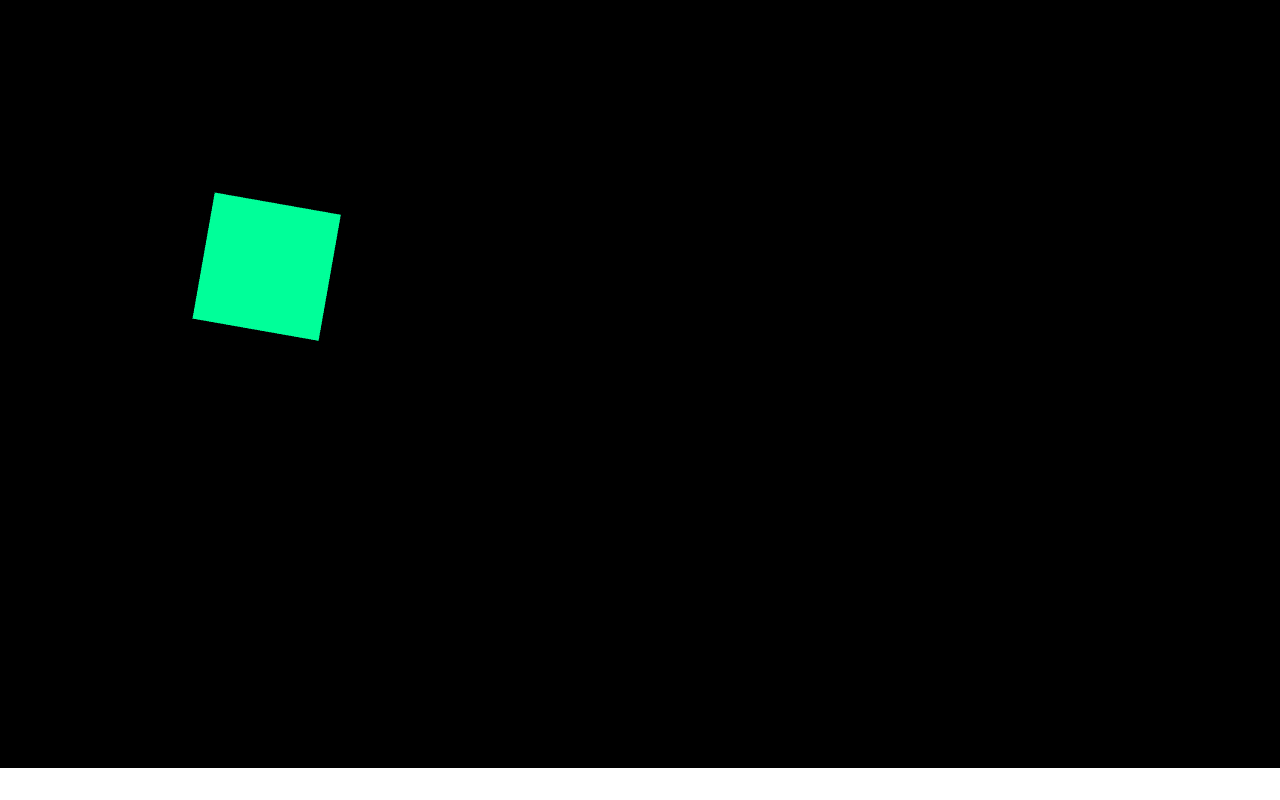
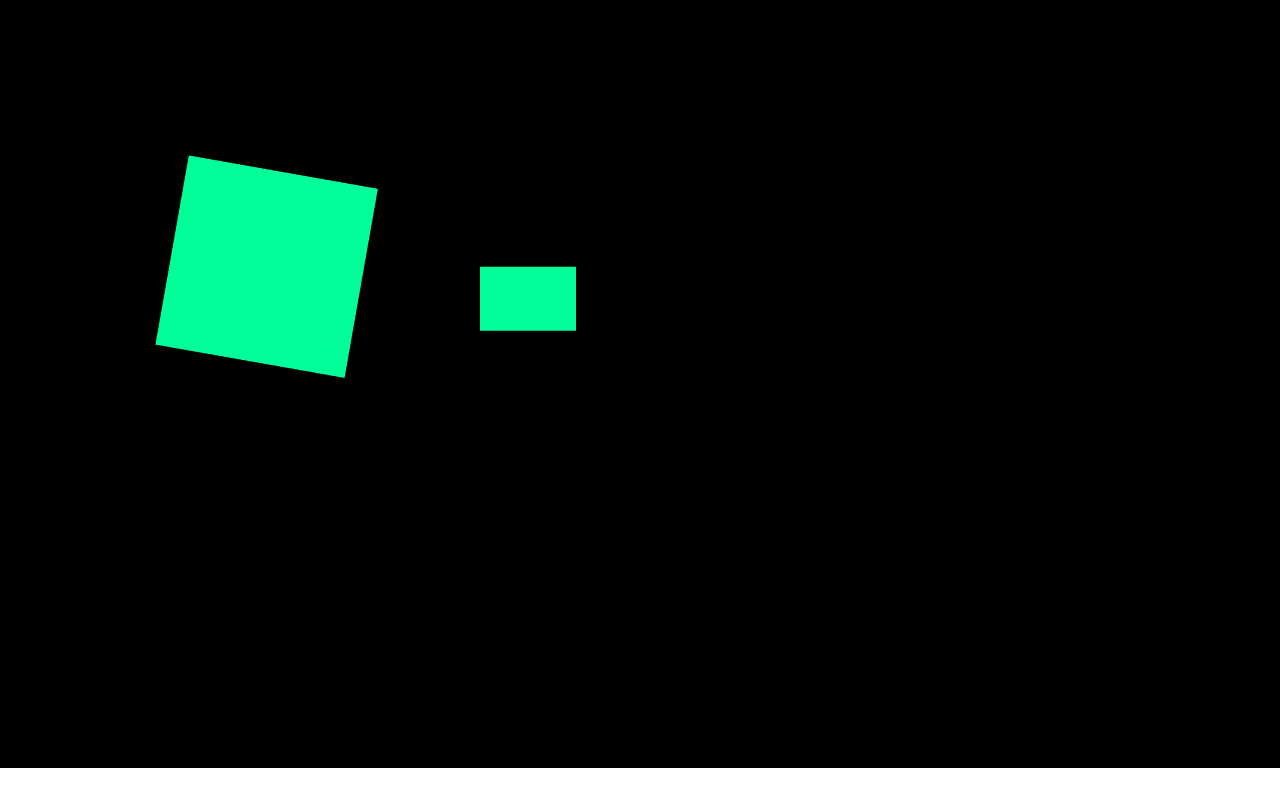
Before and after one commit to Xesin/XEngine, a plain HTML site: page index.html in a window 1280 px wide. Drawn offline with Linux system fonts and the light colour scheme.

Commit message:
Created Shader object to handle all the shader things

```diff
--- a/index.html
+++ b/index.html
@@ -30,6 +30,9 @@
         <script type="text/javascript" src="js/input/inputManager.js"></script>
         <script type="text/javascript" src="js/physics/physEngine.js"></script>
         <script type="text/javascript" src="js/physics/physBody.js"></script>
+        <script type="text/javascript" src="js/renderer/shaders/ShaderCompiler.js"></script>
+        <script type="text/javascript" src="js/renderer/shaders/shader.js"></script>
+        <script type="text/javascript" src="js/renderer/shaders/simpleColor.js"></script>
         <script type="text/javascript" src="js/renderer/renderer.js"></script>
         <script type="text/javascript" src="js/tween/easing.js"></script>
         <script type="text/javascript" src="js/tween/tween.js"></script>
--- a/js/core/engineCore.js
+++ b/js/core/engineCore.js
@@ -225,7 +225,6 @@ XEngine.Game.prototype = {
 		_this.camera = new XEngine.Camera(_this, _this.width, _this.height);
 		_this.renderer = new XEngine.Renderer(_this, _this.canvas);
 		_this.context = _this.renderer.context;
-		initShaders(_this.context);
 		_this.scale = new XEngine.ScaleManager(_this);
 		_this.scale.init();
 		_this.isMobile = /Android|webOS|iPhone|iPad|iPod|BlackBerry|IEMobile|Opera Mini/i.test(navigator.userAgent); //Obtiene si se está ejecutando en un dispositivo móvil
--- a/js/gameObjects/rect.js
+++ b/js/gameObjects/rect.js
@@ -21,69 +21,11 @@ XEngine.Rect = function (game, posX, posY, width, height, color) {
 	_this.height = height;
 	_this.color = color;
 	_this.position.setTo(posX, posY); //set de la posición
+	_this.shader = XEngine.ShaderLib.SimpleColorShader.shader;
 };
 
 XEngine.Rect.prototype = Object.create(XEngine.BaseObject.prototype);
 XEngine.Rect.constructor = XEngine.Rect;
-
-function getShader(gl, id) {
-	var shaderScript = document.getElementById(id);
-	if (!shaderScript) {
-		return null;
-	}
-
-	var str = "";
-	var k = shaderScript.firstChild;
-	while (k) {
-		if (k.nodeType == 3)
-			str += k.textContent;
-		k = k.nextSibling;
-	}
-
-	var shader;
-	if (shaderScript.type == "x-shader/x-fragment") {
-		shader = gl.createShader(gl.FRAGMENT_SHADER);
-	} else if (shaderScript.type == "x-shader/x-vertex") {
-		shader = gl.createShader(gl.VERTEX_SHADER);
-	} else {
-		return null;
-	}
-
-	gl.shaderSource(shader, str);
-	gl.compileShader(shader);
-
-	if (!gl.getShaderParameter(shader, gl.COMPILE_STATUS)) {
-		alert(gl.getShaderInfoLog(shader));
-		return null;
-	}
-
-	return shader;
-}
-
-var shaderProgram;
-function initShaders(gl) {
-  var fragmentShader = getShader(gl, "shader-fs");
-  var vertexShader = getShader(gl, "shader-vs");
-
-  shaderProgram = gl.createProgram();
-  gl.attachShader(shaderProgram, vertexShader);
-  gl.attachShader(shaderProgram, fragmentShader);
-  gl.linkProgram(shaderProgram);
-
-  if (!gl.getProgramParameter(shaderProgram, gl.LINK_STATUS)) {
-	alert("Could not initialise shaders");
-  }
-
-  gl.useProgram(shaderProgram);
-
-  shaderProgram.vertexPositionAttribute = gl.getAttribLocation(shaderProgram, "aVertexPosition");
-
-  gl.enableVertexAttribArray(shaderProgram.vertexPositionAttribute);
-
-  shaderProgram.pMatrixUniform = gl.getUniformLocation(shaderProgram, "uPMatrix");
-  shaderProgram.mvMatrixUniform = gl.getUniformLocation(shaderProgram, "uMVMatrix");
-  shaderProgram.color = gl.getUniformLocation(shaderProgram, "color");
-}
 
 XEngine.Rect.prototypeExtends = {
 	_renderToCanvas: function (context) {
@@ -95,6 +37,7 @@ XEngine.Rect.prototypeExtends = {
 
 		canvas.fillRect(posX, posY, _this.width, _this.height);
 		canvas.restore();*/
+
 		mat4.identity(this.mvMatrix);
 		var posX = Math.round(-(this.width * this.anchor.x));
 		var posY = Math.round(-(this.height * this.anchor.y));
@@ -102,18 +45,21 @@ XEngine.Rect.prototypeExtends = {
 		mat4.rotateZ(this.mvMatrix, this.mvMatrix, this.rotation * Math.PI / 180);
 		mat4.scale(this.mvMatrix, this.mvMatrix, [this.scale.x, this.scale.y, 1.0]);
 		mat4.translate(this.mvMatrix, this.mvMatrix, [posX, posY, 0.0]);
+		this.shader.uniforms.mvMatrix.value = this.mvMatrix;
+		this.shader.uniforms.pMatrix.value = this.game.camera.pMatrix;
+		this.shader.uniforms.color.value = [0.0, 1.0, 0.6, 1.0];
+		this.shader.updateUniforms(context);
 
 		context.bindBuffer(context.ARRAY_BUFFER, this.vertexBuffer);
-		context.vertexAttribPointer(shaderProgram.vertexPositionAttribute, this.vertexBuffer.itemSize, context.FLOAT, false, 0, 0);
+		context.vertexAttribPointer(this.shader.vertPostAtt, this.vertexBuffer.itemSize, context.FLOAT, false, 0, 0);
 
-		context.uniformMatrix4fv(shaderProgram.pMatrixUniform, false, this.game.camera.pMatrix);
-		context.uniformMatrix4fv(shaderProgram.mvMatrixUniform, false, this.mvMatrix);
-		context.uniform4fv(shaderProgram.color, [0.0, 1.0, 0.6, 1.0]);
-		shaderProgram.color
 		context.drawArrays(context.TRIANGLE_STRIP, 0, this.vertexBuffer.numItems);
 	},
 
 	_onInitialize: function(){
+		if(!this.shader.compiled){
+			this.shader.initializeShader(this.game.context);
+		}
 		this.game.context.bindBuffer(this.game.context.ARRAY_BUFFER, this.vertexBuffer);
 
 		var vertices = [
--- /dev/null
+++ b/js/renderer/shaders/ShaderCompiler.js
@@ -0,0 +1,6 @@
+
+XEngine.ShaderCompiler = {
+	compileVertexShader: function(verxtexString){
+		return verxtexString.replace("#XBaseParams", "attribute vec3 aVertexPosition;\nuniform mat4 mvMatrix;\nuniform mat4 pMatrix;\n",)
+	}
+}
--- /dev/null
+++ b/js/renderer/shaders/shader.js
@@ -0,0 +1,125 @@
+XEngine.Shader = function(vertexCode, fragmentCode, uniforms = XEngine.Shader.baseUniforms){
+	this.uniforms = uniforms;
+	this.vertPostAtt = null;
+	this.shaderProgram = null;
+	this.compiled = false;
+	this.vertexCode = vertexCode;
+	this.fragmentCode = fragmentCode;
+}
+
+XEngine.Shader.baseUniforms ={
+	mvMatrix:{
+		value: null,
+	},
+	pMatrix:{
+		value: null
+	}
+}
+
+XEngine.Shader.prototype = {
+	initializeShader: function(gl) {
+		var vertString = "";
+		var fragmentString = "";
+
+		for(var i = 0; i < this.vertexCode.length; i++){
+			vertString += this.vertexCode[i]+"\n";
+		}
+
+		vertString = XEngine.ShaderCompiler.compileVertexShader(vertString);
+
+		for(var j = 0; j < this.fragmentCode.length; j++){
+			fragmentString += this.fragmentCode[j]+"\n";
+		}
+
+		var vertexShader;
+		var fragmentShader
+		fragmentShader = gl.createShader(gl.FRAGMENT_SHADER);
+		vertexShader = gl.createShader(gl.VERTEX_SHADER);
+
+		gl.shaderSource(vertexShader, vertString);
+		gl.compileShader(vertexShader);
+		gl.shaderSource(fragmentShader, fragmentString);
+		gl.compileShader(fragmentShader);
+
+		if (!gl.getShaderParameter(vertexShader, gl.COMPILE_STATUS)) {
+			alert(gl.getShaderInfoLog(vertexShader));
+			this.compiled = true;
+			return null;
+		}
+
+		if (!gl.getShaderParameter(fragmentShader, gl.COMPILE_STATUS)) {
+			alert(gl.getShaderInfoLog(fragmentShader));
+			this.compiled = true;
+			return null;
+		}
+
+		this.shaderProgram = gl.createProgram();
+		gl.attachShader(this.shaderProgram, vertexShader);
+		gl.attachShader(this.shaderProgram, fragmentShader);
+		gl.linkProgram(this.shaderProgram);
+
+		if (!gl.getProgramParameter(this.shaderProgram, gl.LINK_STATUS)) {
+		  alert("Could not initialise shaders");
+		  this.compiled = true;
+		}
+		this.compiled = true;
+		this.setUniforms(gl);
+	},
+
+	setUniforms: function(gl){
+		gl.useProgram(this.shaderProgram);
+
+		this.vertPostAtt = gl.getAttribLocation(this.shaderProgram, "aVertexPosition");
+
+		gl.enableVertexAttribArray(this.vertPostAtt);
+		for (var property in this.uniforms) {
+			if (this.uniforms.hasOwnProperty(property)) {
+				this.uniforms[property].gpuPosition = gl.getUniformLocation(this.shaderProgram, property);
+			}
+		}
+	},
+
+	updateUniforms: function(gl){
+		gl.useProgram(this.shaderProgram);
+		for (var property in this.uniforms) {
+			if (this.uniforms.hasOwnProperty(property)) {
+				var valueType = this.uniforms[property].value.constructor
+				if(valueType === Number){
+					gl.uniform1f(this.uniforms[property].gpuPosition, this.uniforms[property].value);
+				}else if(valueType === Array){
+					var length = this.uniforms[property].value.length;
+					switch(length){
+						case 2:
+							gl.uniform2fv(this.uniforms[property].gpuPosition, this.uniforms[property].value);
+						break;
+						case 3:
+							gl.uniform3fv(this.uniforms[property].gpuPosition, this.uniforms[property].value);
+						break;
+						case 4:
+							gl.uniform4fv(this.uniforms[property].gpuPosition, this.uniforms[property].value);
+						break;
+					}
+				}else if(valueType === Float32Array){
+					var length = this.uniforms[property].value.length;
+					switch(length){
+					case 5:
+						var value = new Array(4);
+						for(var i = 0; i < 4; i++){
+							value[i] = this.uniforms[property].value[i];
+						}
+						gl.uniformMatrix2fv(this.uniforms[property].gpuPosition, false, value);
+						break;
+					case 9:
+						gl.uniformMatrix3fv(this.uniforms[property].gpuPosition, false, this.uniforms[property].value);
+						break;
+					case 16:
+						gl.uniformMatrix4fv(this.uniforms[property].gpuPosition, false, this.uniforms[property].value);
+						break;
+					}
+
+				}
+			}
+		}
+	}
+
+}
--- /dev/null
+++ b/js/renderer/shaders/simpleColor.js
@@ -0,0 +1,32 @@
+XEngine.ShaderLib = {}
+
+XEngine.ShaderLib.SimpleColorShader = {
+	vertexShader:[
+		"#XBaseParams",
+		"uniform vec4 color;",
+		"varying lowp vec4 vColor;",
+
+		"void main(void) {",
+		  "gl_Position = pMatrix * mvMatrix * vec4(aVertexPosition, 1.0);",
+		  "vColor = color;",
+		"}"
+	],
+	fragmentShader:[
+		"precision mediump float;",
+		"varying lowp vec4 vColor;",
+
+		"void main(void) {",
+			"gl_FragColor = vColor;",
+		"}"
+	],
+
+	uniforms: {
+		color:{
+			value: null
+		}
+	}
+}
+
+Object.assign(XEngine.ShaderLib.SimpleColorShader.uniforms, XEngine.Shader.baseUniforms);
+
+XEngine.ShaderLib.SimpleColorShader.shader = new XEngine.Shader(XEngine.ShaderLib.SimpleColorShader.vertexShader, XEngine.ShaderLib.SimpleColorShader.fragmentShader, XEngine.ShaderLib.SimpleColorShader.uniforms);
--- a/js/start.js
+++ b/js/start.js
@@ -39,7 +39,9 @@ Start.prototype = {
 		this.angle.color = 'red';*/
 		this.rectangle = this.game.add.rect(250,250,60,60);
 		this.rectangle.anchor.setTo(0.5);
-		this.rectangle.scale.setTo(2)
+		this.rectangle.scale.setTo(3);
+
+		this.game.add.rect(450,250,90,60);
 	},
 
 	update : function (deltaTime) {
```
